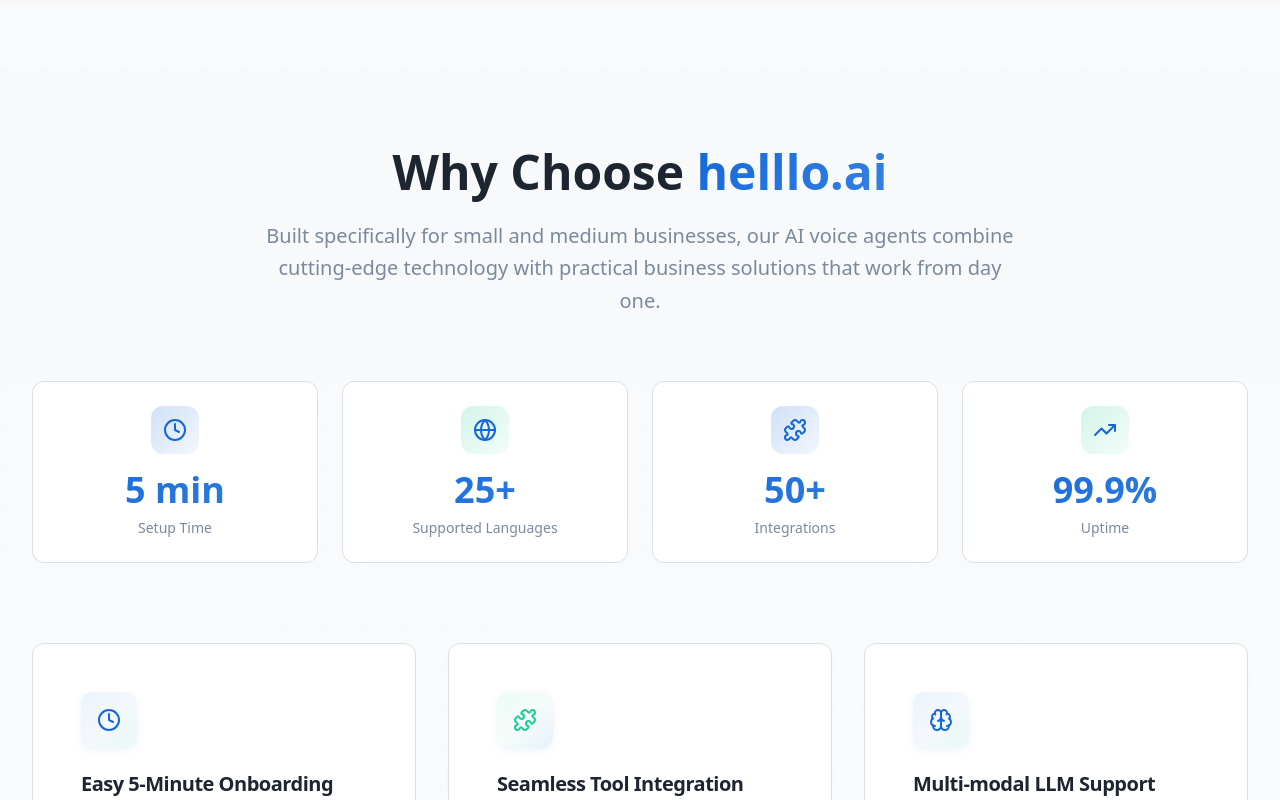
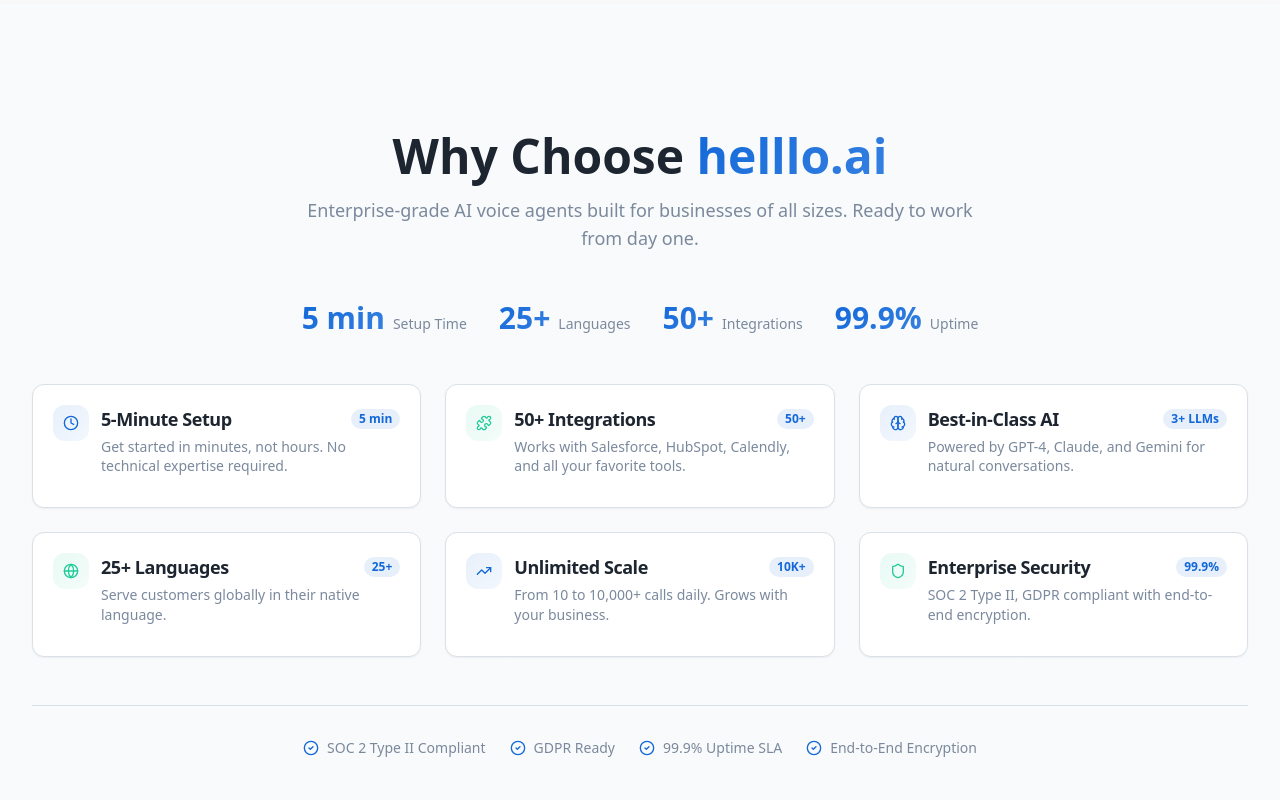
Before and after one commit to nkapser/helllo-ai-voice-hub, a React (Vite) app: page / in a window 1280 px wide. Shown: the part 820-1620 px from the top of the page. Built offline with nearby package versions, Linux system fonts and the light colour scheme; no server answers.

Commit message:
Updated the why choose helllo.ai

```diff
--- a/src/components/WhyChooseHelllo.tsx
+++ b/src/components/WhyChooseHelllo.tsx
@@ -1,11 +1,12 @@
-import { Card, CardContent, CardDescription, CardHeader, CardTitle } from "@/components/ui/card";
+import { Card, CardDescription, CardTitle } from "@/components/ui/card";
 import {
   Puzzle,
   Brain,
   Globe,
   TrendingUp,
   Shield,
-  Clock
+  Clock,
+  CheckCircle2
 } from "lucide-react";
 
 const WhyChooseHelllo = () => {
@@ -13,139 +14,154 @@ const WhyChooseHelllo = () => {
   const features = [
     {
       icon: Clock,
-      title: "Easy 5-Minute Onboarding",
-      description: "Get your AI voice agents up and running in minutes, not hours. Our streamlined setup process is designed specifically for busy SMB owners.",
+      title: "5-Minute Setup",
+      description: "Get started in minutes, not hours. No technical expertise required.",
+      stat: "5 min",
       color: "text-primary",
-      gradient: "from-primary/10 via-primary/5 to-secondary/10"
+      gradient: "from-primary/10 to-primary/5"
     },
     {
       icon: Puzzle,
-      title: "Seamless Tool Integration",
-      description: "Connect with your existing CRM, helpdesk, scheduling tools, and more. Works with Salesforce, HubSpot, Calendly, and 50+ popular business tools.",
+      title: "50+ Integrations",
+      description: "Works with Salesforce, HubSpot, Calendly, and all your favorite tools.",
+      stat: "50+",
       color: "text-secondary",
-      gradient: "from-secondary/10 via-secondary/5 to-primary/10"
+      gradient: "from-secondary/10 to-secondary/5"
     },
     {
       icon: Brain,
-      title: "Multi-modal LLM Support",
-      description: "Powered by the latest AI models including GPT-4, Claude, and Gemini. Best-in-industry natural language understanding and response quality.",
+      title: "Best-in-Class AI",
+      description: "Powered by GPT-4, Claude, and Gemini for natural conversations.",
+      stat: "3+ LLMs",
       color: "text-primary",
-      gradient: "from-primary/10 via-primary/5 to-secondary/10"
+      gradient: "from-primary/10 to-primary/5"
     },
     {
       icon: Globe,
-      title: "Multi-language Support",
-      description: "Serve customers in English, Hindi, Spanish, French, German, and 25+ other languages. Perfect for diverse markets and global expansion.",
+      title: "25+ Languages",
+      description: "Serve customers globally in their native language.",
+      stat: "25+",
       color: "text-secondary",
-      gradient: "from-secondary/10 via-secondary/5 to-primary/10"
+      gradient: "from-secondary/10 to-secondary/5"
     },
     {
       icon: TrendingUp,
-      title: "Scalable Architecture",
-      description: "From 10 calls per day to 10,000+ calls. Our infrastructure grows with your business without performance degradation or setup changes.",
+      title: "Unlimited Scale",
+      description: "From 10 to 10,000+ calls daily. Grows with your business.",
+      stat: "10K+",
       color: "text-primary",
-      gradient: "from-primary/10 via-primary/5 to-secondary/10"
+      gradient: "from-primary/10 to-primary/5"
     },
     {
       icon: Shield,
-      title: "Enterprise-Grade Security",
-      description: "SOC 2 Type II compliant with end-to-end encryption, GDPR compliance, and data residency options. Your customer data is always protected.",
+      title: "Enterprise Security",
+      description: "SOC 2 Type II, GDPR compliant with end-to-end encryption.",
+      stat: "99.9%",
       color: "text-secondary",
-      gradient: "from-secondary/10 via-secondary/5 to-primary/10"
+      gradient: "from-secondary/10 to-secondary/5"
     }
   ];
 
-  const stats = [
-    { label: "Setup Time", value: "5 min", icon: Clock, gradient: "from-primary/20 to-primary/5" },
-    { label: "Supported Languages", value: "25+", icon: Globe, gradient: "from-secondary/20 to-secondary/5" },
-    { label: "Integrations", value: "50+", icon: Puzzle, gradient: "from-primary/20 to-primary/5" },
-    { label: "Uptime", value: "99.9%", icon: TrendingUp, gradient: "from-secondary/20 to-secondary/5" }
+  const quickStats = [
+    { label: "Setup Time", value: "5 min" },
+    { label: "Languages", value: "25+" },
+    { label: "Integrations", value: "50+" },
+    { label: "Uptime", value: "99.9%" }
   ];
 
   return (
     <section
       id="why-choose-helllo"
-      className="relative pt-20 pb-16 bg-gradient-to-b from-muted/20 via-background to-muted/10 overflow-hidden"
+      className="relative pt-16 pb-12 bg-gradient-to-b from-background via-muted/5 to-background overflow-hidden"
       role="main"
     >
-      {/* Subtle background pattern */}
-      <div className="absolute inset-0 opacity-[0.02] pointer-events-none" aria-hidden="true">
-        <div className="absolute inset-0" style={{
-          backgroundImage: `radial-gradient(circle at 2px 2px, hsl(var(--foreground)) 1px, transparent 0)`,
-          backgroundSize: '40px 40px'
-        }} />
-      </div>
-
       <div className="container mx-auto px-4 lg:px-8 relative z-10">
         {/* Header */}
-        <header className="text-center mb-16">
-          <h2 className="text-3xl md:text-4xl lg:text-5xl font-bold text-foreground mb-6">
+        <header className="text-center mb-12">
+          <h2 className="text-3xl md:text-4xl lg:text-5xl font-bold text-foreground mb-4">
             Why Choose <span className="bg-gradient-primary bg-clip-text text-transparent">helllo.ai</span>
           </h2>
-          <p className="text-xl text-muted-foreground max-w-3xl mx-auto leading-relaxed">
-            Built specifically for small and medium businesses, our AI voice agents combine cutting-edge technology
-            with practical business solutions that work from day one.
+          <p className="text-lg text-muted-foreground max-w-2xl mx-auto">
+            Enterprise-grade AI voice agents built for businesses of all sizes. Ready to work from day one.
           </p>
         </header>
 
-        {/* Stats Grid */}
-        <div className="grid grid-cols-2 md:grid-cols-4 gap-6 mb-20" role="region" aria-labelledby="stats-heading">
+        {/* Compact Stats Bar */}
+        <div className="flex flex-wrap justify-center gap-6 md:gap-8 mb-12" role="region" aria-labelledby="stats-heading">
           <h3 id="stats-heading" className="sr-only">Platform Statistics</h3>
-          {stats.map((stat, index) => {
-            const IconComponent = stat.icon;
-            return (
-              <div
-                key={index}
-                className="group relative text-center p-6 bg-card rounded-xl border border-border hover:shadow-strong transition-all duration-300 hover:-translate-y-1 overflow-hidden"
-              >
-                {/* Gradient background on hover */}
-                <div className={`absolute inset-0 bg-gradient-to-br ${stat.gradient} opacity-0 group-hover:opacity-100 transition-opacity duration-300`} />
-                <div className="relative z-10">
-                  <div className={`inline-flex items-center justify-center p-3 rounded-xl bg-gradient-to-br ${stat.gradient} mb-4 group-hover:scale-110 transition-transform duration-300`}>
-                    <IconComponent className="h-6 w-6 text-primary group-hover:text-primary-dark transition-colors" aria-hidden="true" />
-                  </div>
-                  <div className="text-3xl md:text-4xl font-bold text-foreground mb-2 bg-gradient-primary bg-clip-text text-transparent">
-                    {stat.value}
-                  </div>
-                  <div className="text-sm font-medium text-muted-foreground">{stat.label}</div>
-                </div>
-              </div>
-            );
-          })}
+          {quickStats.map((stat, index) => (
+            <div
+              key={index}
+              className="flex items-baseline gap-2"
+            >
+              <span className="text-2xl md:text-3xl font-bold bg-gradient-primary bg-clip-text text-transparent">
+                {stat.value}
+              </span>
+              <span className="text-sm text-muted-foreground">{stat.label}</span>
+            </div>
+          ))}
         </div>
 
-        {/* Features Grid */}
-        <div className="grid md:grid-cols-2 lg:grid-cols-3 gap-8" role="region" aria-labelledby="features-heading">
+        {/* Compact Features Grid */}
+        <div className="grid sm:grid-cols-2 lg:grid-cols-3 gap-4 md:gap-6" role="region" aria-labelledby="features-heading">
           <h3 id="features-heading" className="sr-only">Platform Features</h3>
           {features.map((feature, index) => {
             const IconComponent = feature.icon;
             return (
               <Card
                 key={index}
-                className="group relative p-6 hover:shadow-strong transition-all duration-300 hover:-translate-y-2 border border-border bg-card overflow-hidden"
+                className="group relative p-4 md:p-5 hover:shadow-lg transition-all duration-300 hover:-translate-y-1 border border-border bg-card overflow-hidden"
               >
                 {/* Gradient background on hover */}
                 <div className={`absolute inset-0 bg-gradient-to-br ${feature.gradient} opacity-0 group-hover:opacity-100 transition-opacity duration-300`} />
 
-                <CardHeader className="pb-4 relative z-10">
-                  <div className="flex items-center gap-4 mb-4">
-                    <div className={`relative p-4 rounded-xl bg-gradient-to-br ${feature.gradient} group-hover:scale-110 transition-transform duration-300 shadow-soft`}>
-                      <div className="absolute inset-0 bg-gradient-to-br from-white/20 to-transparent rounded-xl" />
-                      <IconComponent className={`relative h-6 w-6 ${feature.color} group-hover:scale-110 transition-transform duration-300`} aria-hidden="true" />
+                <div className="relative z-10">
+                  <div className="flex items-start gap-3 mb-3">
+                    <div className={`relative p-2.5 rounded-lg bg-gradient-to-br ${feature.gradient} group-hover:scale-110 transition-transform duration-300 flex-shrink-0`}>
+                      <IconComponent className={`h-4 w-4 ${feature.color} transition-colors`} aria-hidden="true" />
+                    </div>
+                    <div className="flex-1 min-w-0">
+                      <div className="flex items-center justify-between gap-2 mb-1">
+                        <CardTitle className="text-base md:text-lg font-semibold text-foreground group-hover:text-primary transition-colors duration-300">
+                          {feature.title}
+                        </CardTitle>
+                        {feature.stat && (
+                          <span className="text-xs font-bold text-primary bg-primary/10 px-2 py-0.5 rounded-full flex-shrink-0">
+                            {feature.stat}
+                          </span>
+                        )}
+                      </div>
+                      <CardDescription className="text-sm text-muted-foreground leading-snug group-hover:text-foreground/70 transition-colors duration-300">
+                        {feature.description}
+                      </CardDescription>
                     </div>
                   </div>
-                  <CardTitle className="text-xl font-semibold text-foreground group-hover:text-primary transition-colors duration-300">
-                    {feature.title}
-                  </CardTitle>
-                </CardHeader>
-                <CardContent className="pt-0 relative z-10">
-                  <CardDescription className="text-muted-foreground leading-relaxed group-hover:text-foreground/80 transition-colors duration-300">
-                    {feature.description}
-                  </CardDescription>
-                </CardContent>
+                </div>
               </Card>
             );
           })}
+        </div>
+
+        {/* Trust Indicators */}
+        <div className="mt-12 pt-8 border-t border-border">
+          <div className="flex flex-wrap items-center justify-center gap-6 text-sm text-muted-foreground">
+            <div className="flex items-center gap-2">
+              <CheckCircle2 className="h-4 w-4 text-primary" />
+              <span>SOC 2 Type II Compliant</span>
+            </div>
+            <div className="flex items-center gap-2">
+              <CheckCircle2 className="h-4 w-4 text-primary" />
+              <span>GDPR Ready</span>
+            </div>
+            <div className="flex items-center gap-2">
+              <CheckCircle2 className="h-4 w-4 text-primary" />
+              <span>99.9% Uptime SLA</span>
+            </div>
+            <div className="flex items-center gap-2">
+              <CheckCircle2 className="h-4 w-4 text-primary" />
+              <span>End-to-End Encryption</span>
+            </div>
+          </div>
         </div>
       </div>
     </section>
--- a/src/pages/Index.tsx
+++ b/src/pages/Index.tsx
@@ -14,7 +14,7 @@ const Index = () => {
   useEffect(() => {
     setSEO({
       title: "Supercharge Customer Experience with AI Voice Agents + Agentic Flows | Helllo.ai",
-      description: "Deploy and scale production-ready AI voice agents powered by agentic orchestration. Supercharge your customer experience with intelligent voice automation. Easy setup, CRM integration, and multi-language support. Start your free trial today.",
+      description: "Enterprise-grade AI voice agents for businesses of all sizes. Deploy and scale production-ready voice automation powered by agentic orchestration. Easy setup, CRM integration, and multi-language support. Start your free trial today.",
       canonical: "https://www.helllo.ai/",
       ogUrl: "https://www.helllo.ai/",
     });
```
